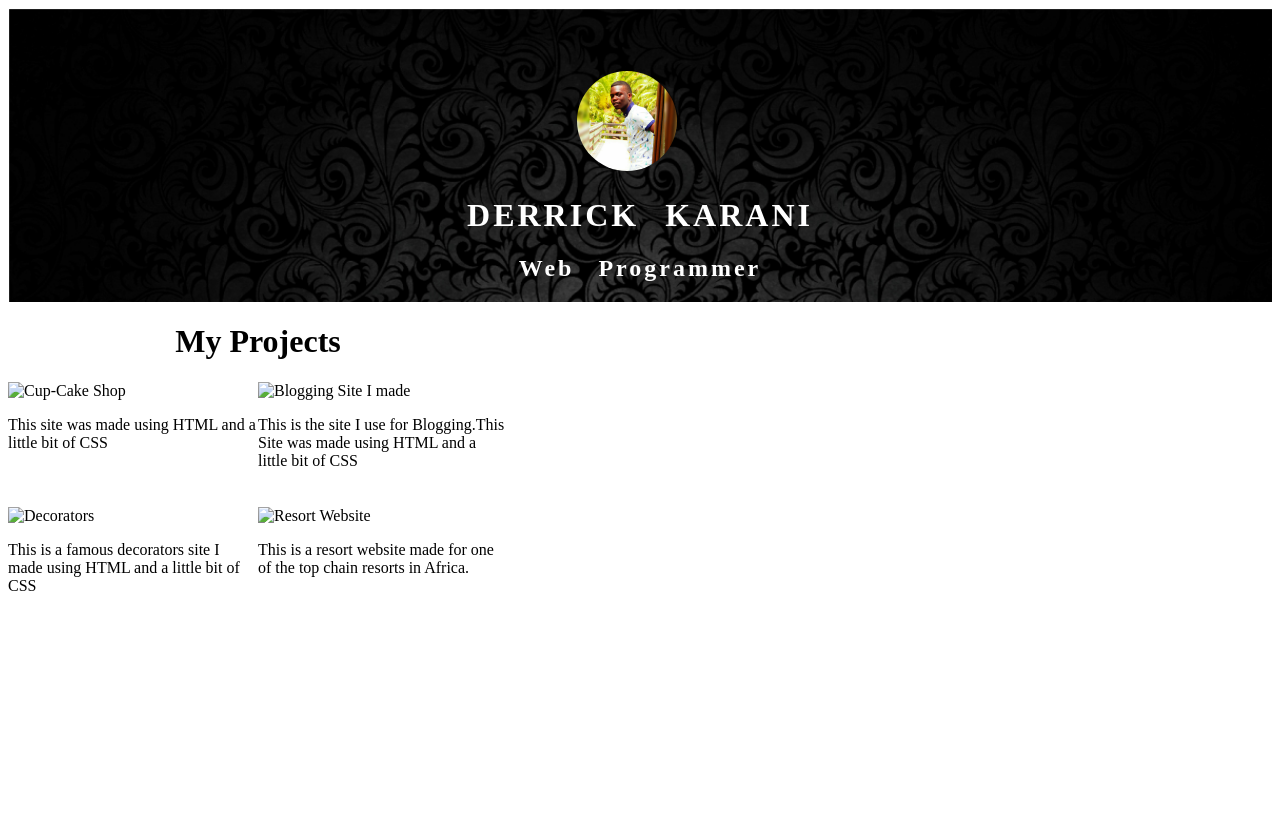
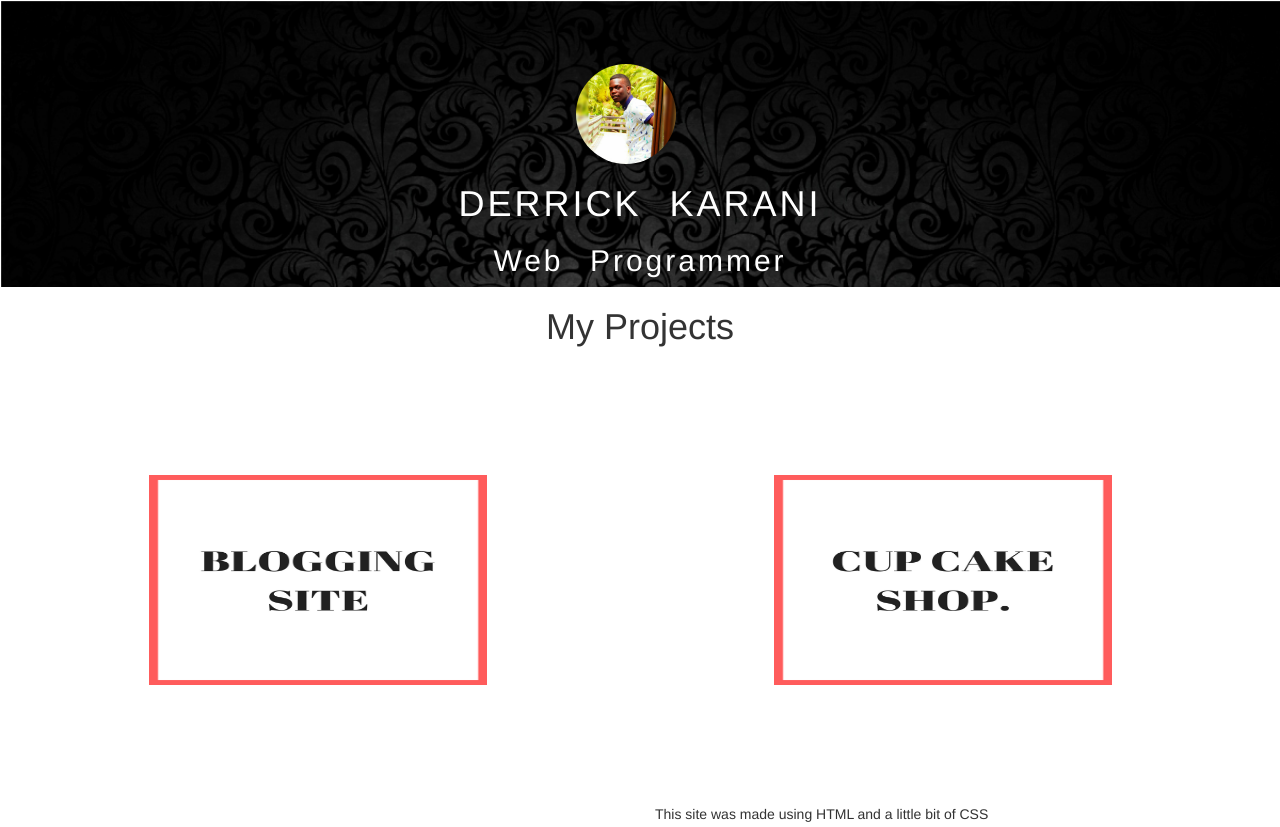
Before and after one commit to derekarani/portfolio, a plain HTML site: page portfolio.html in a window 1280 px wide. Shown: the top 827 px of the page. Drawn offline with nearby package versions, Linux system fonts and the light colour scheme.

Commit message:
Almost Done

```diff
--- a/css/styles.css
+++ b/css/styles.css
@@ -9,6 +9,15 @@ h2 {
 h3{
   text-align: center;
 }
+
+
+.Siro{
+  width: 45vw;
+  height:35vw;
+  padding: 20%;
+
+}
+
 
 .part1{
   align-content: center;
@@ -34,40 +43,15 @@ h3{
 
 }
 
-.part2{
-  width: 500px;
-  height:500px;
-
+.part2 {
+  width: 100%;
+  height:60%;
+  float: left;
 
 }
 
-
-.a{
-  float: right;
-  width:50%;
-  height: 25%;
-
-
+.a {
+  width: 50vw;
+  height: 30vh;
+  position: relative;
 }
-
-.b{
-  float: left;
-  width: 50%;
-  height: 25%;
-
-}
-
-.c{
-  float: right;
-  width: 50%;
-  height: 25%;
-
-}
-
-.d{
-  float: left;
-  width: 50%;
-  height: 25%;
-
-
-}
--- a/portfolio.html
+++ b/portfolio.html
@@ -1,33 +1,46 @@
-<!DOCTYPEhtml>
+<!DOCTYPE html>
 <html>
+
 <head>
   <title>Derrick Karani</title>
-        <link href="css/styles.css" rel="stylesheet" type="text/css" >
+  <link rel="stylesheet" href="https://maxcdn.bootstrapcdn.com/bootstrap/3.3.7/css/bootstrap.min.css" integrity="sha384-BVYiiSIFeK1dGmJRAkycuHAHRg32OmUcww7on3RYdg4Va+PmSTsz/K68vbdEjh4u" crossorigin="anonymous">
+  <link href="css/styles.css" rel="stylesheet" type="text/css">
 </head>
+
 <body>
   <div class="part1">
-                <img  class="img-circle" height="100px" align-content="center" src="img/1.jpg" alt="Derrick Karani's Photo" >
+    <img class="img-circle" height="100px" align-content="center" src="img/1.jpg" alt="Derrick Karani's Photo">
     <h1>DERRICK  KARANI</H1>
     <h2>Web Programmer</h2>
   </div>
 
   <div class="part2">
+
     <h1>My Projects</h1>
-                 <div class="a">
-                      <img src="" alt="Blogging Site I made"  href="https://derekarani.github.io/Blogging-site/">
-                      <p>This is the site I use for Blogging.This Site was made using HTML and a little bit of CSS</p>
+    <div class="container-fluid">
+      <div class="col-sm-6">
+        <a href="https://derekarani.github.io/Blogging-site/" target="_blank"><img class="Siro" src="img/5.png" alt="Blogging Site I made"> </a>
+
+
       </div>
-                <div class="b">
-                     <img  src="" alt="Cup-Cake Shop"  href="https://derekarani.github.io/cupcake-shop/">
+      <div class="col-sm-6">
+        <a href="https://derekarani.github.io/cupcake-shop/" target="_blank"><img  class="Siro" src="img/6.png" alt="Cup Cake Shop Site "> </a>
+
         <p>This site was made using HTML and a little bit of CSS</p>
       </div>
-               <div class="c">
-                    <img src="" alt="Resort Website" href="https://derekarani.github.io/resort/">
+    </div>
+
+
+    <div class="container-fluid">
+      <div class="col-sm-6">
+        <a href="https://derekarani.github.io/resort/" target="_blank"><img class="Siro" src="img/3.png" alt="Resort Website."> </a>
       <p>This is a resort website made for one of the top chain resorts in Africa.</p>
       </div>
-              <div class="d">
-                   <img src="" alt="Decorators"  href="https://derekarani.github.io/decorator/">
+      <div class="col-sm-6">
+        <a href="https://derekarani.github.io/decorator/" target="_blank"><img class="Siro" src="img/4.png" alt="Decorators Site"> </a>
+
         <p>This is a famous decorators site I made using HTML and a little bit of CSS</p>
+      </div>
     </div>
 
 
@@ -38,11 +51,13 @@
   <div class="part3">
     <h1>ABOUT ME</H1>
     <H2>BACKGROUND</H2>
-                <p><em>Eduction;</em><ul>
+    <p><em>Eduction;</em>
+      <ul>
         <li><em>Primary;</em>Bethlehem Academy</li>
         <li><em>Secondary;</em>Starehe</li>
         <li><em>College;</em>N/A</li>
-                </ul></p>
+      </ul>
+    </p>
     <p><em>Home Town;</em>Juja</p>
     <p><em>Reason For Programming;</em>To Change The World</p>
 
```
Also changed, not shown: img/3.png (added), img/4.png (added), img/5.png (added), img/6.png (added). Lines whose indentation alone changed are shown as unchanged.
